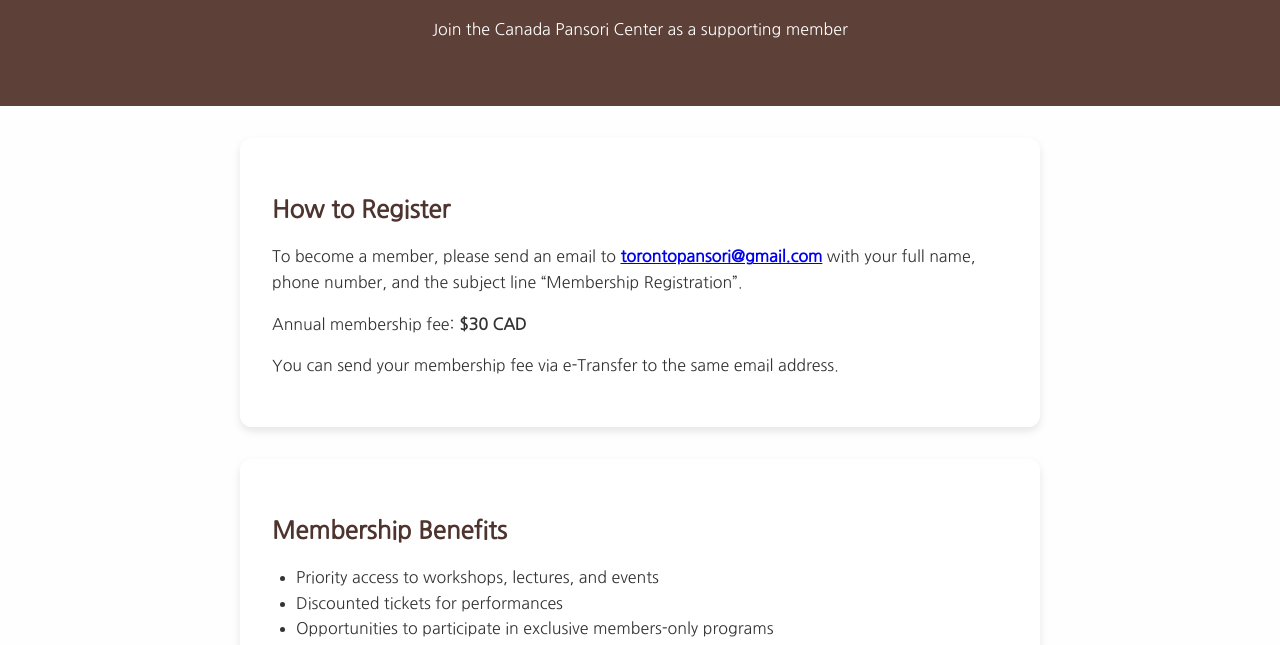
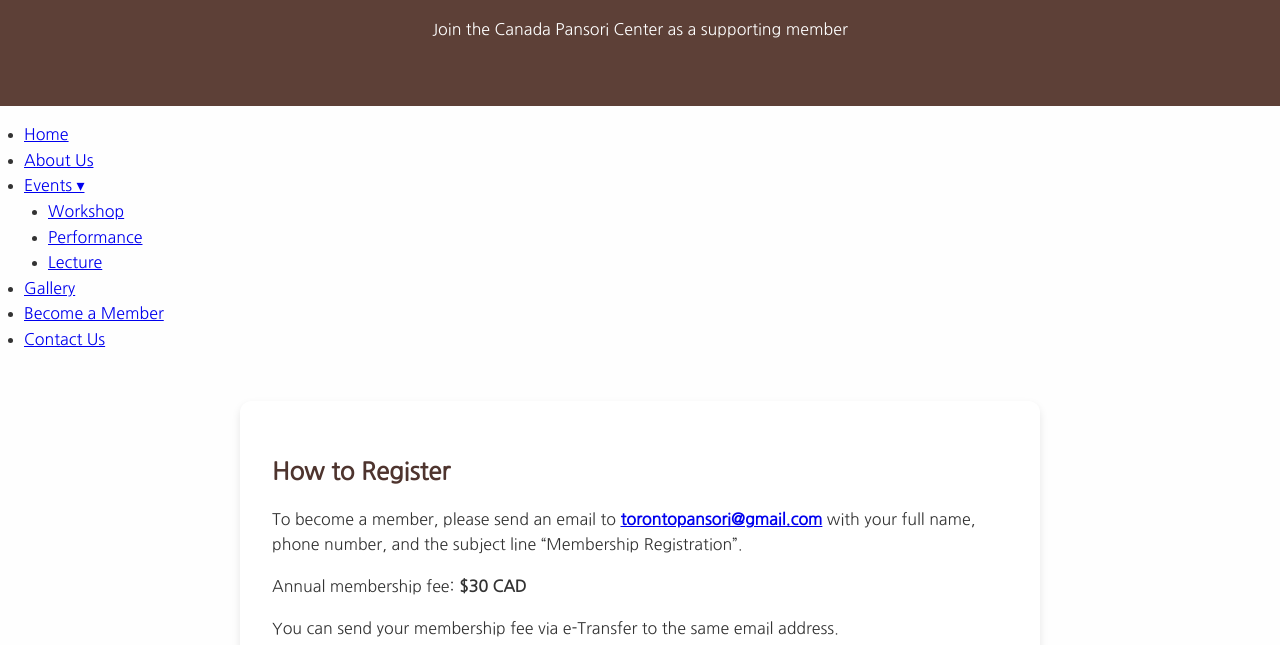
Before and after one commit to Canadapansoricenter/canadapansoricenter.github.io, a plain HTML site: page become-member.html in a window 1280 px wide. Shown: the part 149-794 px from the top of the page. Drawn offline with Linux system fonts and the light colour scheme.

Commit message:
Update become-member.html

```diff
--- a/become-member.html
+++ b/become-member.html
@@ -76,7 +76,23 @@
     <h1>Become a Member</h1>
     <p>Join the Canada Pansori Center as a supporting member</p>
   </header>
-
+  <nav>
+    <ul class="nav-menu">
+      <li><a href="#home">Home</a></li>
+      <li><a href="about.html">About Us</a></li>
+      <li class="dropdown">
+        <a href="#events">Events ▾</a>
+        <ul class="dropdown-content">
+          <li><a href="event1.html">Workshop</a></li>
+          <li><a href="event2.html">Performance</a></li>
+          <li><a href="event3.html">Lecture</a></li>
+        </ul>
+      </li>
+      <li><a href="gallery.html">Gallery</a></li>
+      <li><a href="become-member.html">Become a Member</a></li>
+      <li><a href="#contact">Contact Us</a></li>
+    </ul>
+  </nav>
   <main>
     <section>
       <h2>How to Register</h2>
```
